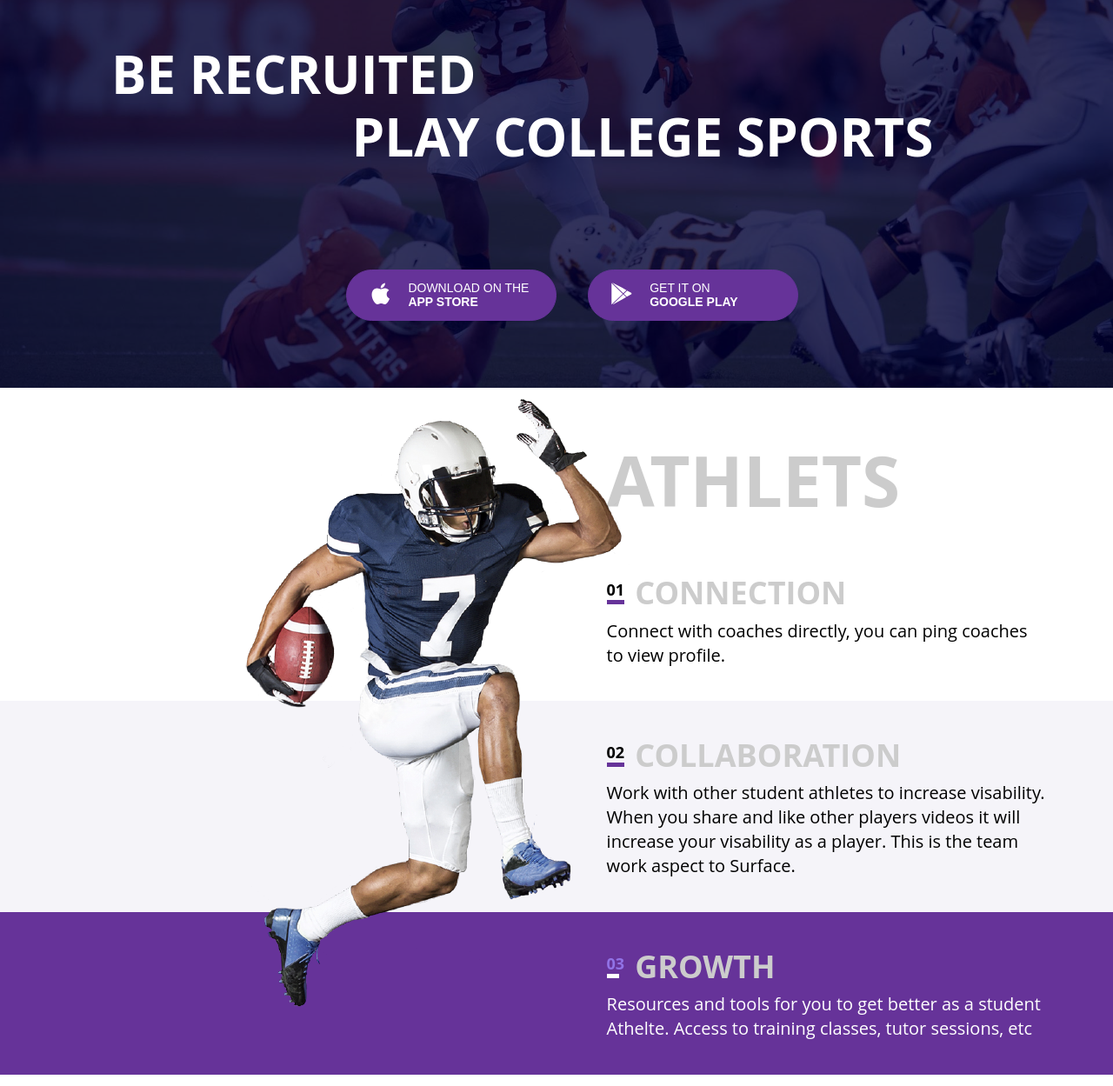
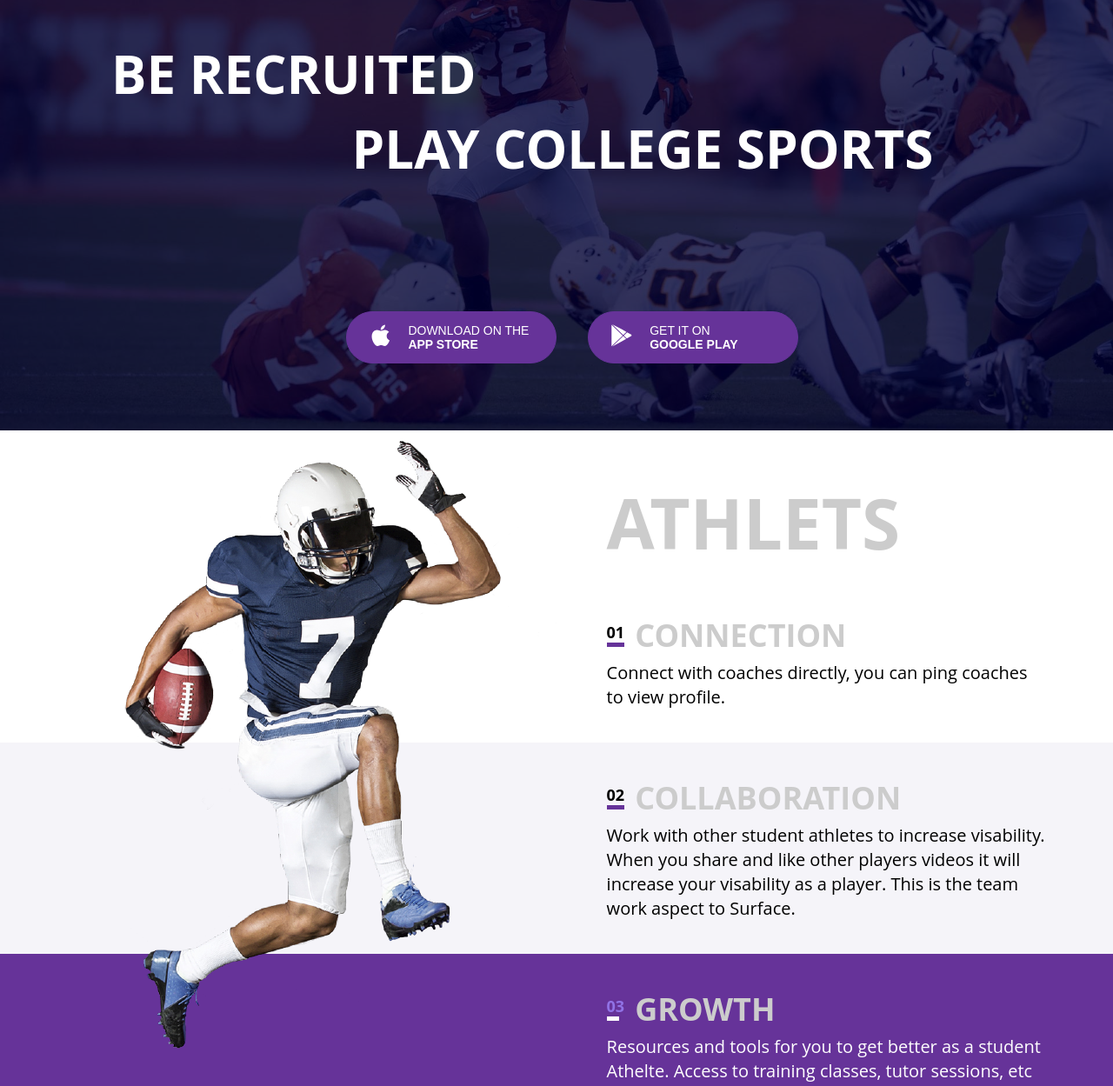
Before and after one commit to MarinaOsborne/mq-diplom, a plain HTML site: page index.html in a window 1280 px wide. Shown: the part 142-1391 px from the top of the page at 87% size. Drawn offline with Linux system fonts and the light colour scheme.

Commit message:
Add files via upload

```diff
--- a/css/style.css
+++ b/css/style.css
@@ -14,6 +14,7 @@
   {
     margin: 0;
     padding: 0;
+    box-sizing: border-box;
   }
   body {
     margin: 0;
@@ -26,6 +27,7 @@
   }
   img {
     max-width: 100%;
+    display: block;
   }
 .header {
     background-image: url(../images/football_767.jpg);
@@ -125,7 +127,6 @@
     padding-bottom: 19%;
     padding-left: 6%;
     padding-right: 6%;
-    justify-content: stretch;
 }
 .text_container:nth-child(n+4) {
     padding-top: 18%;
@@ -433,6 +434,7 @@
 }
 .header_text {
     font-size: 4.7vw;
+    line-height: 100px;
 }
 .header_text_top {
     margin-top: 15%;
@@ -441,7 +443,7 @@
 .header_text_bottom {
     margin-left: 27%;
     margin-bottom: 12%;
-    margin-top: 4%;
+    margin-top: 2%;
 }
 .buttons {
     display: flex;
@@ -487,6 +489,9 @@
 .athlets_img-container {
     position: absolute;
     margin-top: 0;
+    margin-left: 0;
+    right: 50%;
+
 }
 .text_container:nth-child(n+4) {
     padding-top: 3%;
@@ -547,12 +552,14 @@
 }
 .tips_img_box {
     min-height: 33vw;
+    width: 50%;
 }
 .tips_text {
-    padding-bottom:  0;
+    padding-bottom: 2%;
     padding-right: 7.5%;
     width: 36.5vw;
     flex-shrink: 0;
+    width: 50%;
 }
 .square {
     top: 26%;
```
Also changed, not shown: index.html (+4 -3 lines).
